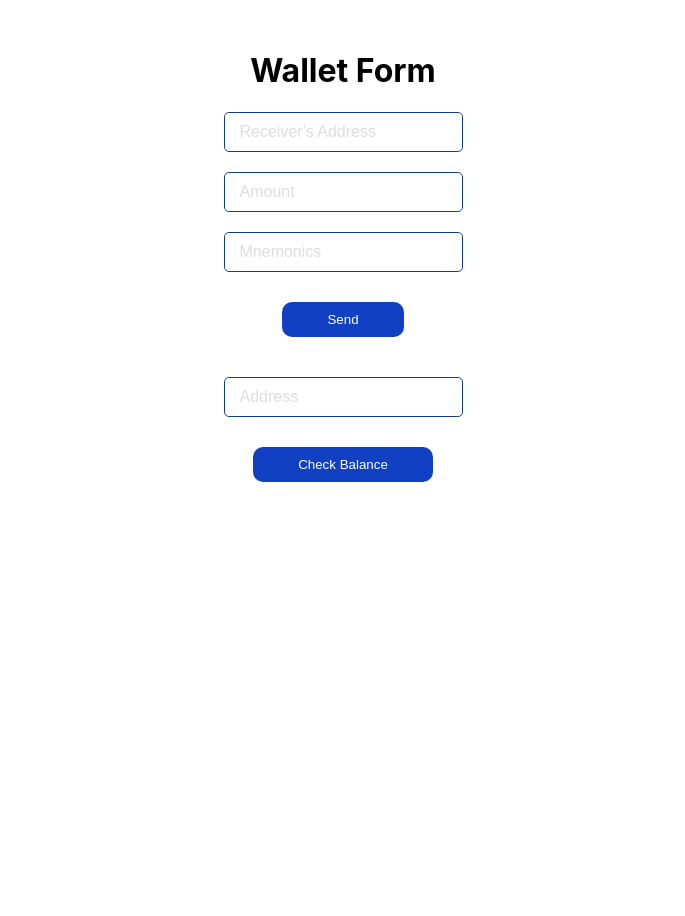
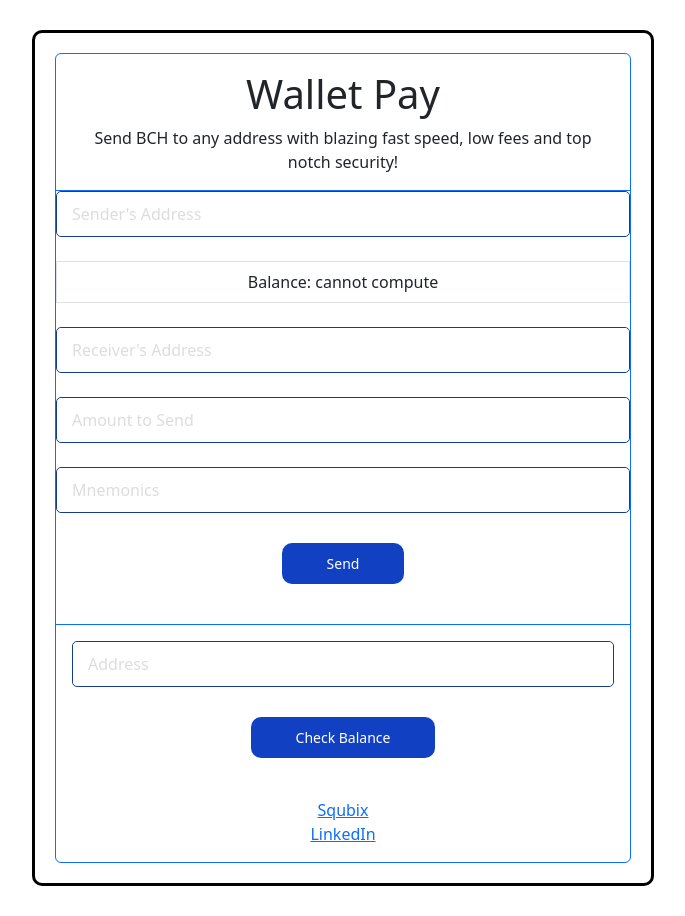
Before and after one commit to chandanchoudhury0809/wallet-transfer, a React (Create React App) app: page / in a window 1280 px wide. Shown: the whole page, without its empty margins (297-982 px from the left). Before the commit the page ends 800 px from the top, so only its background shows below. Built offline with nearby package versions, Linux system fonts and the light colour scheme.

Commit message:
udpated UI and added fetching balance with loader

```diff
--- a/src/index.js
+++ b/src/index.js
@@ -3,7 +3,7 @@ import ReactDOM from "react-dom";
 import "./index.css";
 import App from "./App";
 import reportWebVitals from "./reportWebVitals";
-
+import 'bootstrap/dist/css/bootstrap.min.css';
 ReactDOM.render(<App />, document.getElementById("root"));
 
 // If you want to start measuring performance in your app, pass a function
--- a/src/screens/bchwallet.js
+++ b/src/screens/bchwallet.js
@@ -1,21 +1,57 @@
-import React, { useState } from "react";
+import React, { useEffect, useState } from "react";
 import styled from "styled-components";
 import { Form, Button } from "react-bootstrap";
+import Card from 'react-bootstrap/Card';
+import ListGroup from 'react-bootstrap/ListGroup';
 import swal from "sweetalert";
 import { sendBch } from "../functions/bchUtils";
 import { getBchAccountBalance } from "../functions/bch2";
+import Spinner from 'react-bootstrap/Spinner';
 
+function Spin() {
+  return (
+    <Spinner animation="border" role="status">
+      <span className="visually-hidden">Loading...</span>
+    </Spinner>
+  );
+}
 const Bchwallet = () => {
-  const [address, setAddress] = useState("");
+
+  const [raddress, setRaddress] = useState("");
+  const [isLoading, setIsLoading] = useState(false);
+  const [saddress, setSaddress] = useState("");
   const [amount, setAmount] = useState("");
+  const [balance, setBalance] = useState("0");
   const [mnemonics, setMnemonic] = useState("");
+  useEffect(() => {
+    try {
+      const getBalance = async () => {
+        const balance = await getBchAccountBalance(saddress, false);
+        setBalance(balance.toString());
+        console.log("Here is the balance", balance.toString());
+      };
+      getBalance();
+    }
+    catch (err) {
+      swal({
+        title: "Failed!!!",
+        text: err.message,
+        icon: "warning",
+      });
+      setBalance(0);
+    }
+  }, [saddress]);
   const handleSend = async (e) => {
+    let amount_to_transfer_trimmed = String(parseFloat(amount).toFixed(7));
+    let selbal = String(parseFloat(this.state.balance).toFixed(7));
     e.preventDefault();
     try {
-      console.log("address =", address);
-      console.log("amount =", address);
+
+      console.log("address =", raddress);
+      console.log("amount =", raddress);
       console.log("mnemonics =", mnemonics);
-      const txid = await sendBch(address, amount, mnemonics);
+      const txn = "";
+      const txid = await sendBch(saddress, raddress, amount_to_transfer_trimmed, selbal, mnemonics, txn);
       swal({
         title: "Sent!!!",
         text: `Transaction successful. Transaction ID : ${txid}`,
@@ -32,16 +68,18 @@ const Bchwallet = () => {
   };
   const handleBalCheck = async (e) => {
     e.preventDefault();
+    setIsLoading(true);
     console.log("Bal check mnemonics =", mnemonics);
     try {
       // const bal = await getBal(mnemonics);
-      const bal = await getBchAccountBalance(address);
+      const bal = await getBchAccountBalance(raddress);
       console.log("bal =", bal);
       swal({
         title: "Balance",
         text: `Your balance is : ${bal} BCH`,
         icon: "success",
       });
+      setIsLoading(false);
     } catch {
       swal({
         title: "Failed!!!",
@@ -51,25 +89,46 @@ const Bchwallet = () => {
     }
     document.getElementById("bal-form").reset();
   };
-  return (
+  return (<>
+
+
     <Wrapper>
       <FormWrapper>
-        <h1>Wallet Form</h1>
+        <Card border="primary" style={{ width: '36rem' }}>
+          <Card.Body>
+            <Card.Title> <h1>Wallet Pay</h1></Card.Title>
+            <Card.Text>
+              Send BCH to any address with blazing fast speed, low fees and top notch security!
+            </Card.Text>
+          </Card.Body>
+          <ListGroup className="list-group-flush">
             <Form id="form">
+              <FormControl>
+                <Form.Control
+                  type="text"
+                  placeholder="Sender's Address"
+                  size="sm"
+                  name="Receiver's Address"
+                  onChange={(e) => setSaddress(e.target.value)}
+                />
+              </FormControl>
+              <br />
+              <ListGroup.Item>Balance: {balance}</ListGroup.Item>
+              <br />
               <FormControl>
                 <Form.Control
                   type="text"
                   placeholder="Receiver's Address"
                   size="sm"
                   name="Receiver's Address"
-              onChange={(e) => setAddress(e.target.value)}
+                  onChange={(e) => setRaddress(e.target.value)}
                 />
               </FormControl>
               <br />
               <FormControl>
                 <Form.Control
                   type="text"
-              placeholder="Amount"
+                  placeholder="Amount to Send"
                   size="sm"
                   name="Amount"
                   onChange={(e) => setAmount(e.target.value)}
@@ -91,6 +150,8 @@ const Bchwallet = () => {
                 </ButtonSend>
               </ButtonControl>
             </Form>
+          </ListGroup>
+          <Card.Body>
             <Form id="bal-form">
               <FormControl>
                 <Form.Control
@@ -98,17 +159,23 @@ const Bchwallet = () => {
                   placeholder="Address"
                   size="sm"
                   name="Address"
-              onChange={(e) => setAddress(e.target.value)}
+                  onChange={(e) => setRaddress(e.target.value)}
                 />
               </FormControl>
               <ButtonControl>
-            <ButtonSend variant="dark" onClick={handleBalCheck} size="sm">
-              Check Balance
+                <ButtonSend variant="light" onClick={handleBalCheck} size="sm">
+                  {isLoading ? <Spin /> : "Check Balance"}
                 </ButtonSend>
               </ButtonControl>
             </Form>
+            <Card.Link href="https://squbix.com">Squbix</Card.Link>
+            <br />
+            <Card.Link href="https://www.linkedin.com/company/squbix/mycompany/">LinkedIn</Card.Link>
+          </Card.Body>
+        </Card>
       </FormWrapper>
     </Wrapper>
+  </>
   );
 };
 
@@ -130,6 +197,9 @@ const Wrapper = styled.div`
 
 const FormWrapper = styled.div`
   margin: auto;
+  padding: 20px;
+  border: 3px solid #000000;
+  border-radius: 10px;
 `;
 
 const FormControl = styled.div`
@@ -205,7 +275,7 @@ const ButtonControl = styled.div`
 const ButtonSend = styled(Button)`
   padding: 10px 45px;
   border-radius: 10px;
-  color: #fff;
+  color: #ffffff; ;
   border: none;
   background: #1240c2;
   text-align: center;
```
Also changed, not shown: package.json (+4 -4 lines), 1 other file (tests, documents, lock files or other folders). Lines whose indentation alone changed are shown as unchanged.
